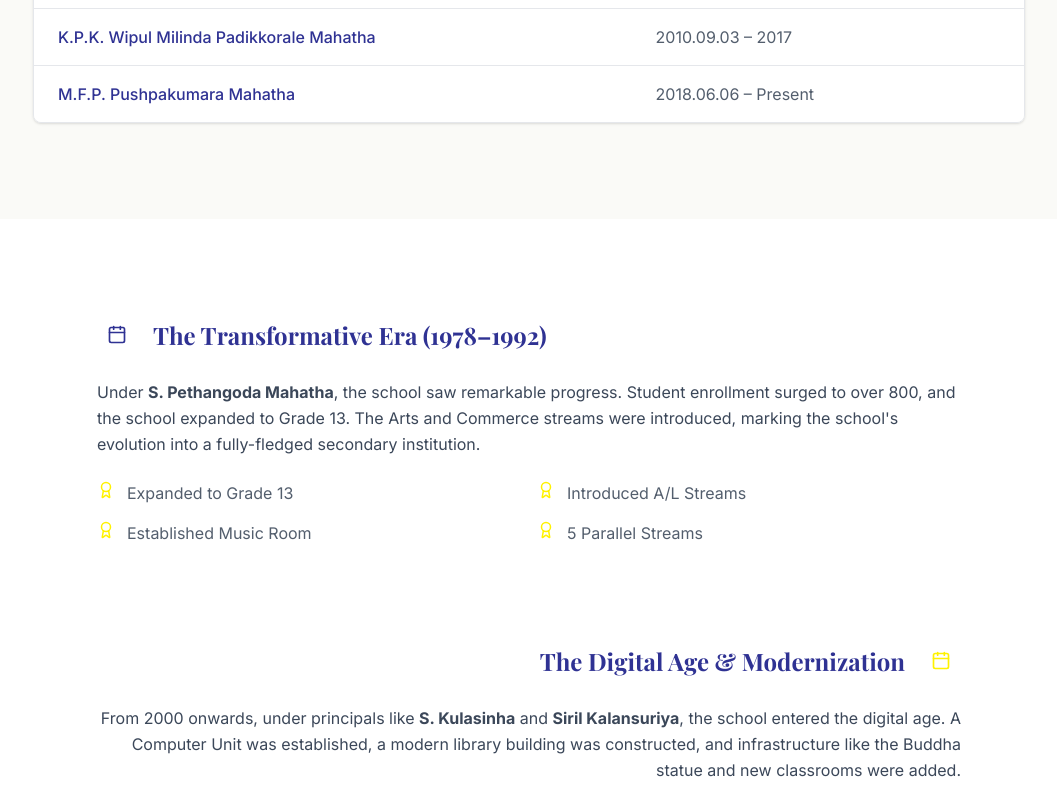
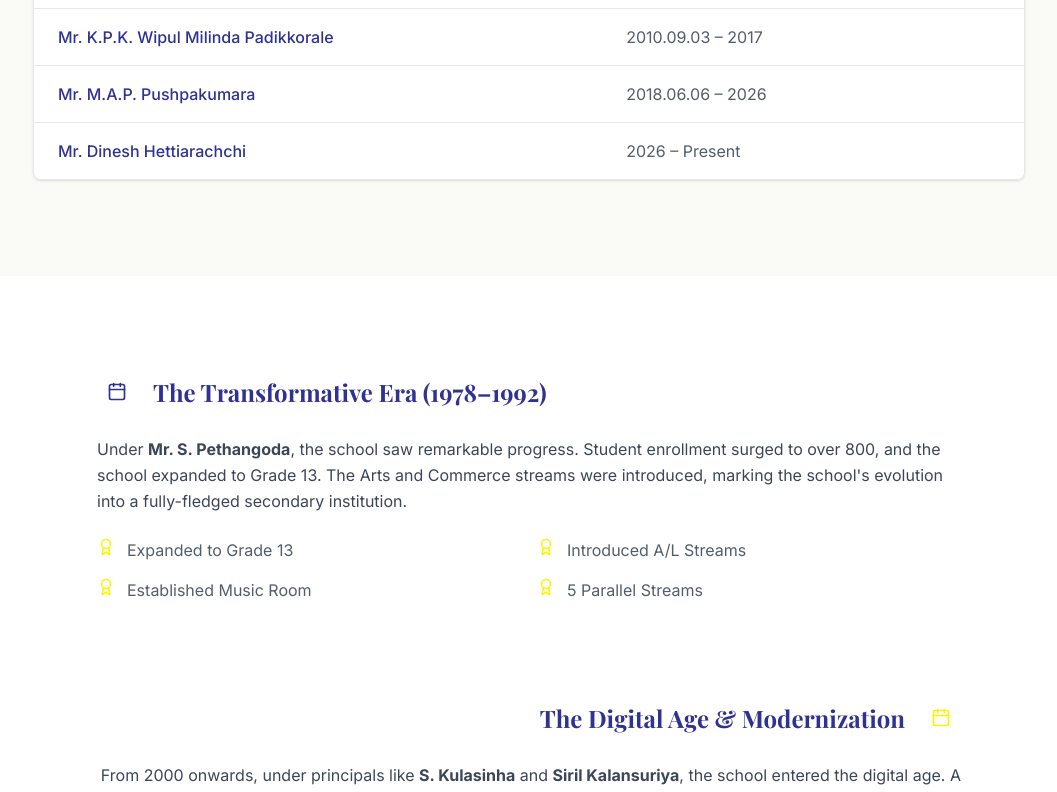
Before and after one commit to Nemetlan/hapugala-mv-web, a Next.js app: page /about/history in a window 1280 px wide. Shown: the part 1960-2752 px from the top of the page, without its empty margins (111-1168 px from the left). Built offline with nearby package versions, Linux system fonts and the light colour scheme.

Commit message:
feat: update historical records and principal information in History page

```diff
--- a/app/about/history/page.tsx
+++ b/app/about/history/page.tsx
@@ -74,18 +74,19 @@ export default function HistoryPage() {
                 </thead>
                 <tbody className="divide-y divide-border-grey">
                   {[
-                    { name: "Mendis Mahatha", period: "1902 – 1920" },
-                    { name: "Hendy Jayasundara Mahatha", period: "1920 – 1951" },
-                    { name: "L.D.U. da Silva Mahatha", period: "1951.11.16 – 1963.06.15" },
-                    { name: "K.L.P. Dyas Mahatha", period: "1963.06.15 – 1966.03.03" },
-                    { name: "Ansan Vikumasinha Mahatha", period: "1966.03.03 – 1974.01.01" },
-                    { name: "Cha.Vha.S. (D.W.S.) Mendis Mahatha", period: "1974.01.01 – 1978.03.28" },
-                    { name: "S. Pethangoda Mahatha", period: "1978 – 1992" },
-                    { name: "Piyasena Game&apos;s Mahatha", period: "1992 – 2000" },
-                    { name: "S. Kulasinha Mahatha", period: "2000.06.20 – 2003.09.22" },
-                    { name: "Siril Kalansuriya Mahatha", period: "2004.02.13 – 2010" },
-                    { name: "K.P.K. Wipul Milinda Padikkorale Mahatha", period: "2010.09.03 – 2017" },
-                    { name: "M.F.P. Pushpakumara Mahatha", period: "2018.06.06 – Present" },
+                    { name: "Mr. Mendis", period: "1902 – 1920" },
+                    { name: "Mr. Hendy Jayasundara", period: "1920 – 1951" },
+                    { name: "Mr. L.D.U. da Silva", period: "1951.11.16 – 1963.06.15" },
+                    { name: "Mr. K.L.P. Dyas", period: "1963.06.15 – 1966.03.03" },
+                    { name: "Mr. Ansan Vikumasinha", period: "1966.03.03 – 1974.01.01" },
+                    { name: "Mr. Cha.Vha.S. (D.W.S.) Mendis", period: "1974.01.01 – 1978.03.28" },
+                    { name: "Mr. S. Pethangoda", period: "1978 – 1992" },
+                    { name: "Mr. Piyasena Game&apos;s", period: "1992 – 2000" },
+                    { name: "Mr. S. Kulasinha", period: "2000.06.20 – 2003.09.22" },
+                    { name: "Mr. Siril Kalansuriya", period: "2004.02.13 – 2010" },
+                    { name: "Mr. K.P.K. Wipul Milinda Padikkorale", period: "2010.09.03 – 2017" },
+                    { name: "Mr. M.A.P. Pushpakumara", period: "2018.06.06 – 2026" },
+                    { name: "Mr. Dinesh Hettiarachchi", period: "2026 – Present" },
                   ].map((p, i) => (
                     <tr key={i} className="hover:bg-cream/50 transition-colors">
                       <td className="px-6 py-4 text-navy font-medium">{p.name}</td>
@@ -115,7 +116,7 @@ export default function HistoryPage() {
                   <h3 className="text-2xl font-serif font-bold text-navy">The Transformative Era (1978–1992)</h3>
                 </div>
                 <p className="text-midnight/80 leading-relaxed mb-6">
-                  Under <strong>S. Pethangoda Mahatha</strong>, the school saw remarkable progress. Student enrollment surged to over 800, and the school expanded to Grade 13. The Arts and Commerce streams were introduced, marking the school&apos;s evolution into a fully-fledged secondary institution.
+                  Under <strong>Mr. S. Pethangoda</strong>, the school saw remarkable progress. Student enrollment surged to over 800, and the school expanded to Grade 13. The Arts and Commerce streams were introduced, marking the school&apos;s evolution into a fully-fledged secondary institution.
                 </p>
                 <ul className="grid grid-cols-1 md:grid-cols-2 gap-4 list-none p-0">
                   <li className="flex gap-3 text-midnight/70"><Award className="text-gold-heritage shrink-0" size={18} /> Expanded to Grade 13</li>
@@ -152,7 +153,7 @@ export default function HistoryPage() {
               >
                 <h3 className="text-2xl font-serif font-bold mb-6 text-gold-heritage text-center">A New Era of Excellence (2010–Present)</h3>
                 <p className="text-white/80 leading-relaxed mb-8 text-center">
-                  The leadership of <strong>K.P.K. Wipul Milinda Padikkorale</strong> and current principal <strong>M.F.P. Pushpakumara</strong> has focused on holistic development. From all-island musical honors to high academic pass rates, the school continues to shine.
+                  The leadership of <strong>K.P.K. Wipul Milinda Padikkorale</strong> and current principal <strong>Mr. Dinesh Hettiarachchi</strong> has focused on holistic development. From all-island musical honors to high academic pass rates, the school continues to shine.
                 </p>
                 <div className="grid grid-cols-1 sm:grid-cols-3 gap-8 text-center">
                   <div>
--- a/app/layout.tsx
+++ b/app/layout.tsx
@@ -2,6 +2,7 @@ import type { Metadata } from "next";
 import "./globals.css";
 
 import { Inter, Playfair_Display, Dancing_Script } from 'next/font/google';
+import { SpeedInsights } from "@vercel/speed-insights/next"
 
 const inter = Inter({ subsets: ['latin'], variable: '--font-sans' });
 const playfair_display = Playfair_Display({ subsets: ['latin'], variable: '--font-serif', weight: ['400', '700'], style: ['normal', 'italic'] });
@@ -25,7 +26,10 @@ export default function RootLayout({
 }) {
   return (
     <html lang="en" className={`${inter.variable} ${playfair_display.variable} ${dancing_script.variable}`}>
-      <body>{children}</body>
+      <body>
+        {children}
+        <SpeedInsights />
+      </body>
     </html>
   );
 }
--- a/constants.ts
+++ b/constants.ts
@@ -10,7 +10,7 @@ export const SCHOOL_DATA = {
   phone: "(+94) 91 22 41 546",
   email: "hapugalamahavidyalaya@gmail.com",
   website: "hapugalacollege.lk",
-  principal: "Mr. M.A.P. Pushpakumara",
+  principal: "Mr. Dinesh Hettiarachchi",
   stats: {
     students: "1,170",
     staff: "63",
--- a/package.json
+++ b/package.json
@@ -12,6 +12,7 @@
     "@supabase/ssr": "^0.10.2",
     "@supabase/supabase-js": "^2.104.1",
     "@vercel/blob": "^2.3.3",
+    "@vercel/speed-insights": "^2.0.0",
     "lucide-react": "^1.8.0",
     "motion": "^12.38.0",
     "next": "^16.2.4",
```
Also changed, not shown: History.txt, 1 other file (tests, documents, lock files or other folders).
